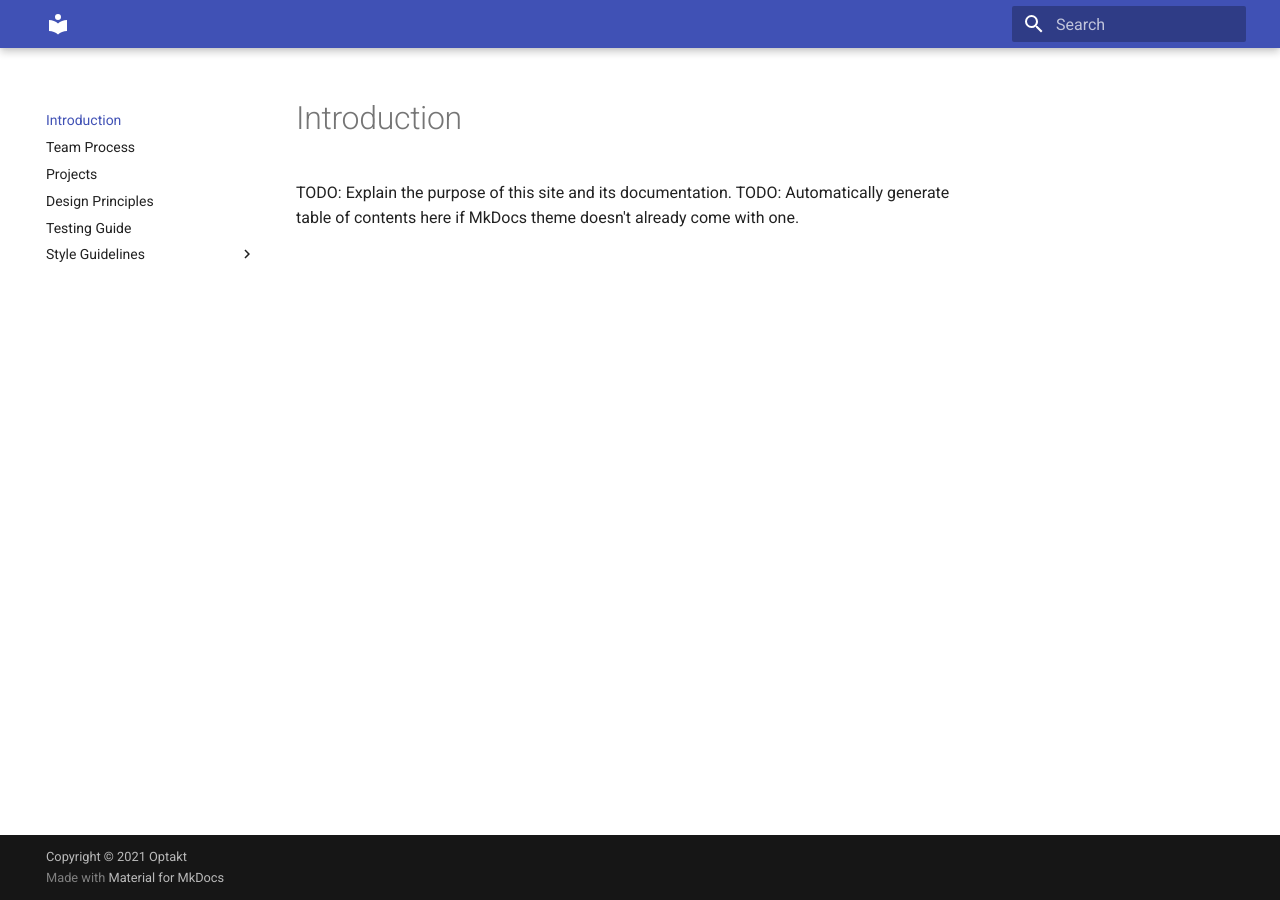
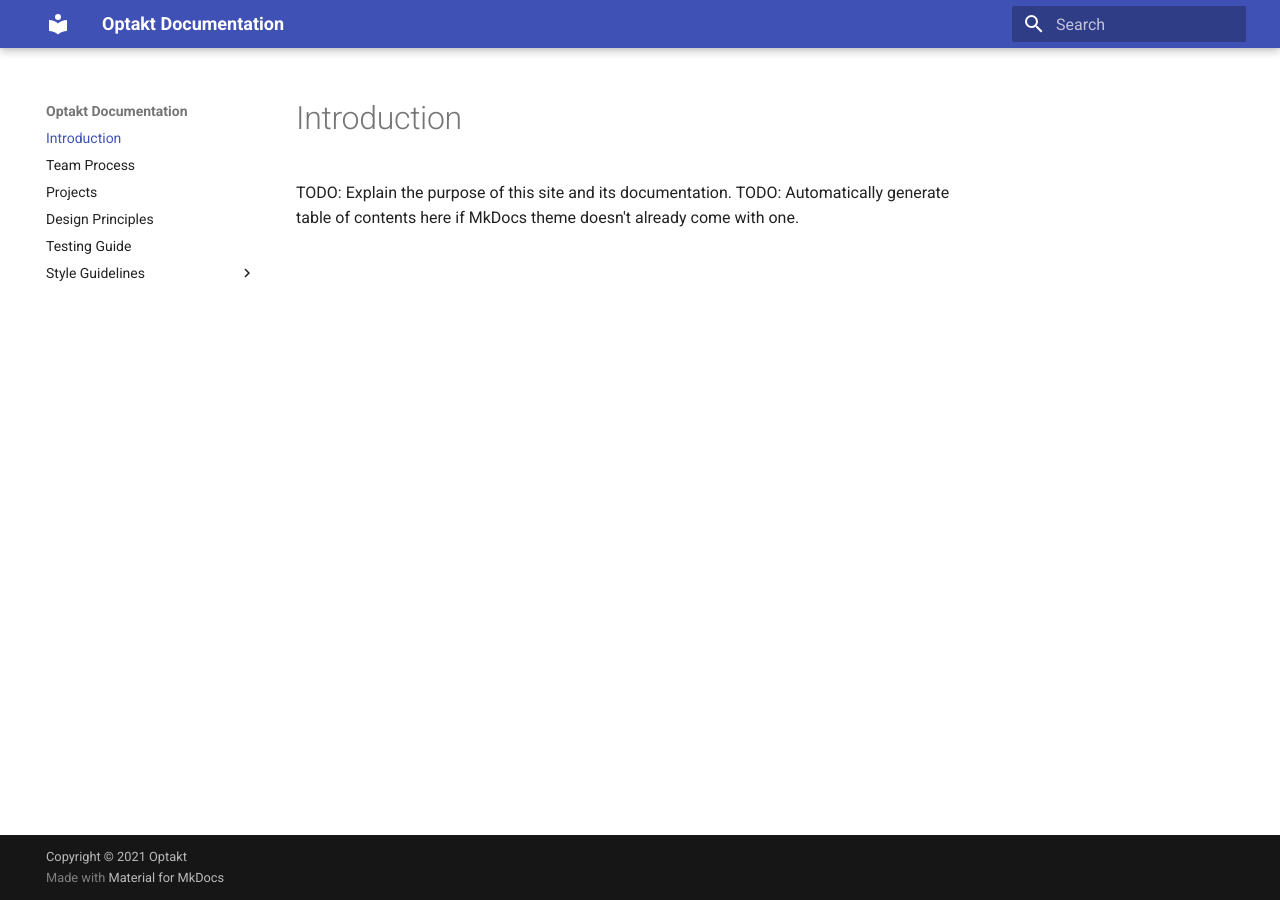
Before and after one commit to optakt/optakt.github.io, an MkDocs documentation site: the page built from content/index.md, in a window 1280 px wide. Built offline with MkDocs 1.6.1 and Material for MkDocs 9.7.7, drawn with Linux system fonts in a browser that asks for light colours.

```diff
--- a/mkdocs.yml
+++ b/mkdocs.yml
@@ -1,3 +1,4 @@
+site_name: "Optakt Documentation"
 copyright: "Copyright &copy; 2021 Optakt"
 docs_dir: 'content'
 
--- a/requirements.txt
+++ b/requirements.txt
@@ -1,3 +1,4 @@
-mkdocs==1.1
-mkdocs-markdownextradata-plugin==0.2.0
+jinja2==2.11.1
+mkdocs==1.2.3
+mkdocs-markdownextradata-plugin==0.2.4
 mkdocs-material==7.3.6
```
Also changed, not shown: 1 other file.
